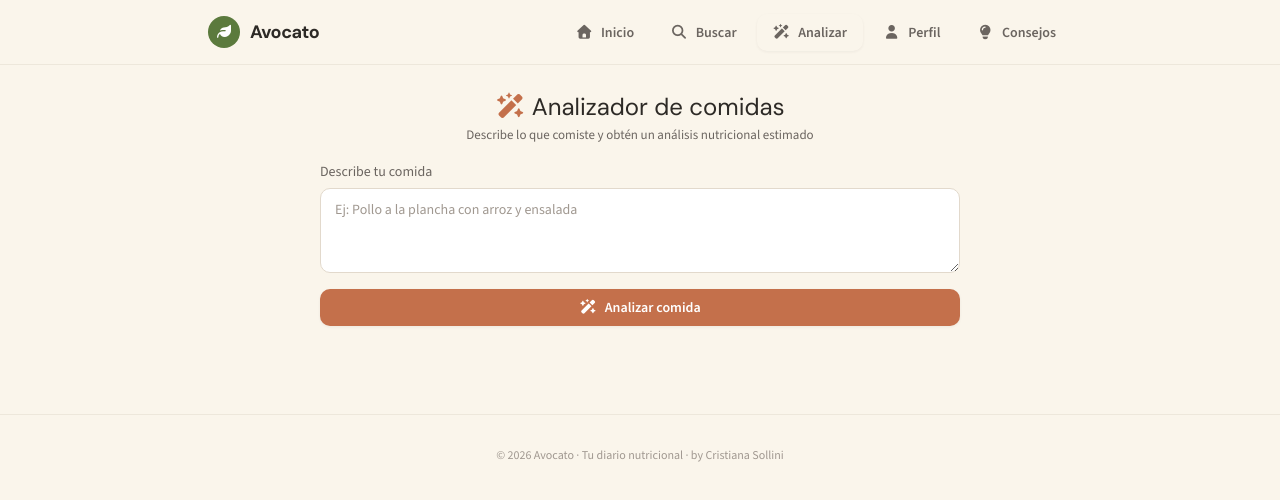
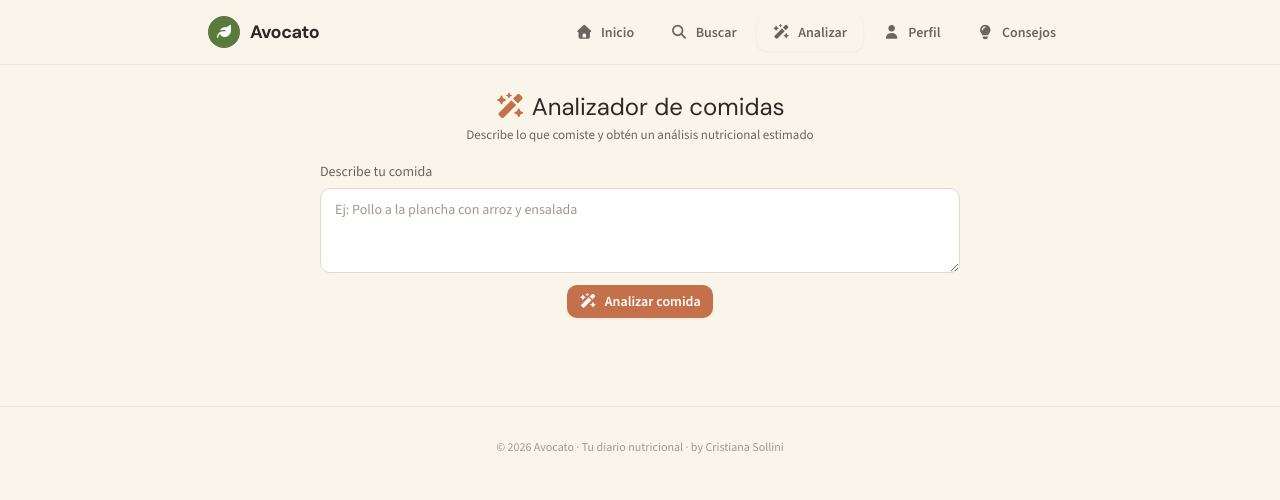
Before and after one commit to papercri/diario-nutricional, a Vue app: page /nutrition-ai in a window 1280 px wide. Shown: the top 500 px of the page. Built offline with nearby package versions, Linux system fonts and the light colour scheme.

Commit message:
fix(ui): center analyze button, remove full-width

```diff
--- a/src/components/nutrition/MealAnalyzerForm.vue
+++ b/src/components/nutrition/MealAnalyzerForm.vue
@@ -54,16 +54,18 @@ defineProps<{
         {{ error }}
       </p>
     </div>
+    <div class="meal-form__actions">
       <Button
         type="submit"
         variant="accent"
-      size="md"
+        size="sm"
         :loading="loading"
         :disabled="loading"
         icon="fa-solid fa-wand-magic-sparkles"
       >
         {{ loading ? 'Analizando...' : 'Analizar comida' }}
       </Button>
+    </div>
   </form>
 </template>
 
@@ -71,7 +73,12 @@ defineProps<{
 .meal-form {
   display: flex;
   flex-direction: column;
-  gap: 1rem;
+  gap: 0.75rem;
+}
+
+.meal-form__actions {
+  display: flex;
+  justify-content: center;
 }
 
 .meal-form__field {
```
Lines whose indentation alone changed are shown as unchanged.
